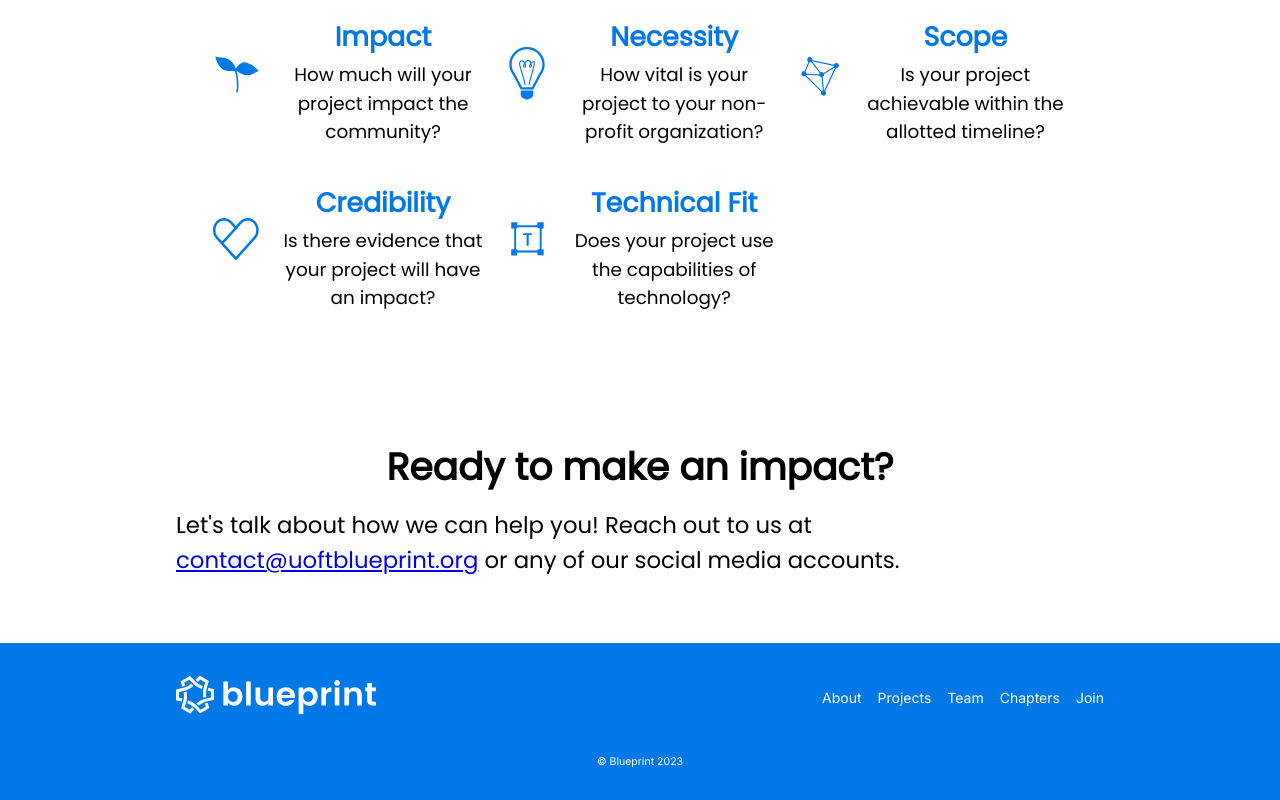
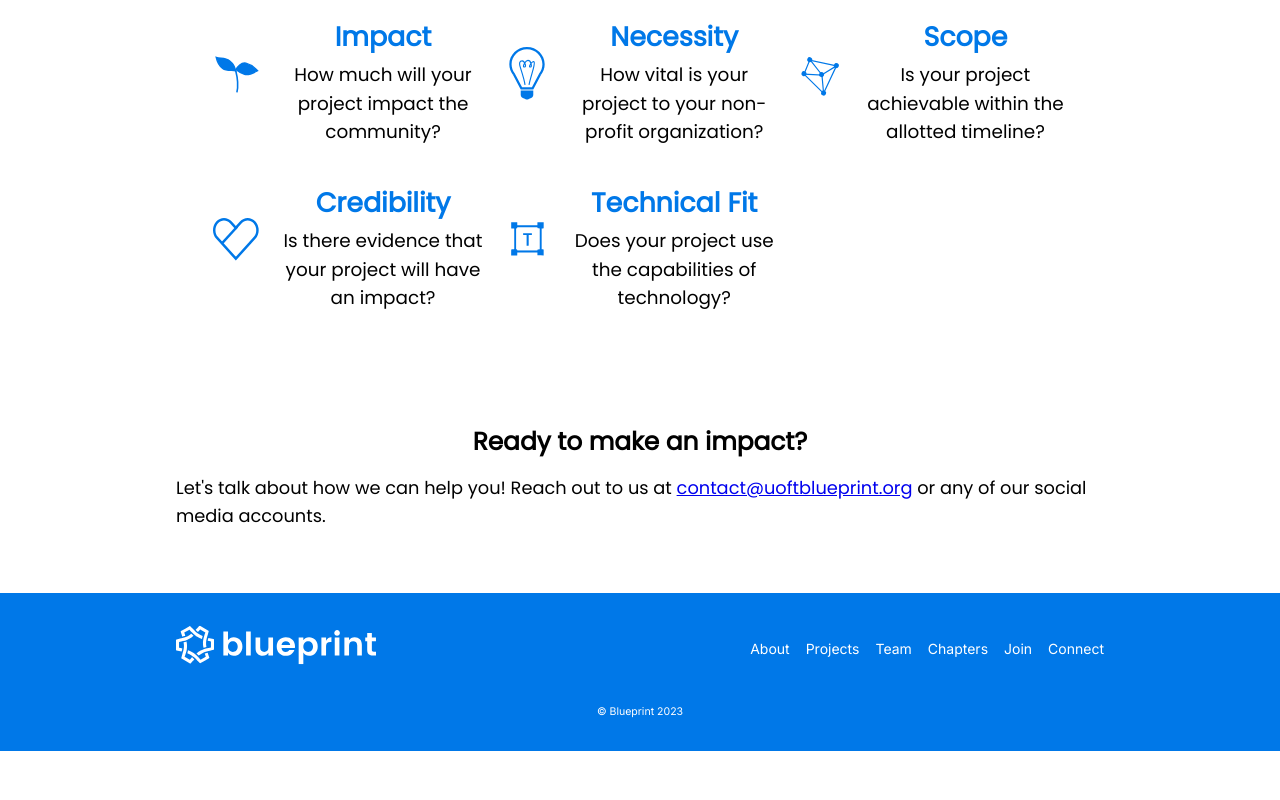
Before and after one commit to uoftblueprint/uoftblueprint.github.io, a Next.js app: page /for-nonprofits in a window 1280 px wide. Shown: the part 1297-2097 px from the top of the page. After the commit the page ends 2048 px from the top, so only its background shows below. Built offline with nearby package versions, Linux system fonts and the light colour scheme.

Commit message:
Version 2024 2025 migration (#81)
* Migrate files and assets over from website-v2 repo

* Bug fixes

```diff
--- a/src/Components/Footer/Footer.tsx
+++ b/src/Components/Footer/Footer.tsx
@@ -8,7 +8,8 @@ const links = [
   { link: "/projects", label: "Projects" },
   { link: "/team", label: "Team" },
   { link: "/chapters", label: "Chapters" },
-  { link: "/join", label: "Join" },
+  { link: "/for-students", label: "Join" },
+  { link: "/for-nonprofits", label: "Connect" },
 ];
 
 const Footer = () => {
@@ -17,7 +18,6 @@ const Footer = () => {
       c="white"
       key={link.label}
       href={link.link}
-      onClick={(event) => event.preventDefault()}
       size="sm"
       className="footer-link"
     >
--- a/src/Components/NavBar/SideNavMenu.css
+++ b/src/Components/NavBar/SideNavMenu.css
@@ -17,7 +17,7 @@
 
   display: flex;
   flex-direction: column;
-  align-items: start;
+  align-items: flex-start;
   row-gap: 10px;
 }
 
--- a/src/app/for-nonprofits/page.tsx
+++ b/src/app/for-nonprofits/page.tsx
@@ -129,7 +129,7 @@ export default function NonProfitsPage() {
                 marginTop: "10%",
                 fontFamily: "Poppins, sans-serif",
                 fontWeight: "bolder",
-                fontSize: "calc(12px + 2vw)",
+                fontSize: "calc(12px + 1vw)",
               }}
             >
               Ready to make an impact?
@@ -139,7 +139,7 @@ export default function NonProfitsPage() {
             <Text
               style={{
                 fontFamily: "Poppins, sans-serif",
-                fontSize: "calc(10px + 1vw)",
+                fontSize: "calc(5px + 1vw)",
                 margin: "0 0 5vw 0",
                 textAlign: "left",
               }}
--- a/src/app/for-students/page.tsx
+++ b/src/app/for-students/page.tsx
@@ -9,7 +9,6 @@ import Alumni from "@/for-students-alumni/Alumni";
 import Roles from "@/for-students-roles/Roles";
 import Link from "next/link";
 
-// TODO: ACTUALLY ADD FAQ DATA
 const faqData = [
   {
     key: 1,
```
Also changed, not shown: 1 other file (tests, documents, lock files or other folders).
